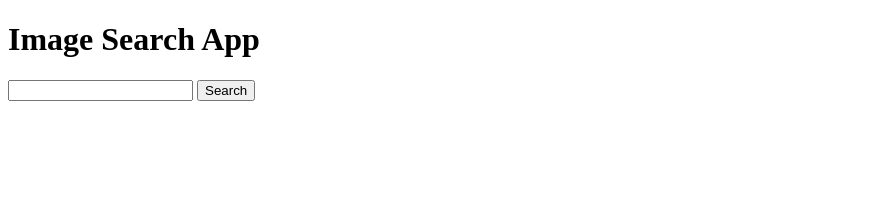
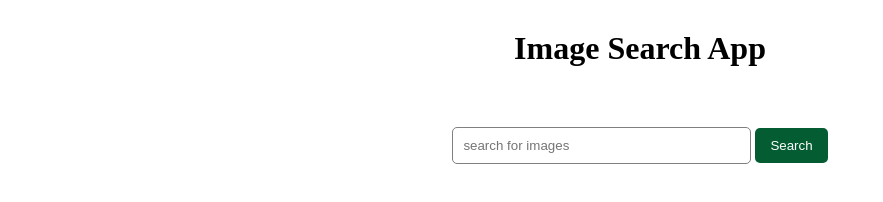
Before and after one commit to kangaroomeat/Image-search-app-js, a plain HTML site: page index.html in a window 1280 px wide. Shown: the whole page, without its empty margins (0-883 px from the left). Drawn offline with Linux system fonts and the light colour scheme.

Commit message:
Add files via upload

```diff
--- a/index.html
+++ b/index.html
@@ -9,7 +9,7 @@
         <h1 class="title">Image Search App</h1>
 
         <div class="search">
-            <input type="text">
+            <input type="text" placeholder="search for images">
             <button>Search</button>
         </div>
 
--- a/styles.css
+++ b/styles.css
@@ -0,0 +1,43 @@
+* {
+    margin: 0;
+    padding: 0;
+}
+
+.title {
+    /*background-color: pink;*/
+    padding: 30px;
+    text-align: center;
+}
+
+.search {
+    /*background-color: aqua;*/
+    padding: 30px;
+    text-align: center;
+}
+
+.search input {
+    padding: 10px;
+    border-radius: 5px;
+    border: 1px solid gray;
+    padding-right: 110px;
+
+}
+
+.search button {
+    background-color: rgb(4, 92, 51);
+    color: white;
+    border: none;
+    padding: 10px;
+    border-radius: 5px;
+    padding-left: 15px;
+    padding-right: 15px;
+    cursor: pointer;
+}
+
+.search button:hover {
+    background-color:rgb(6, 139, 77) ;
+}
+
+.search button:active {
+    background-color: rgb(3, 63, 35) ;
+}
```
